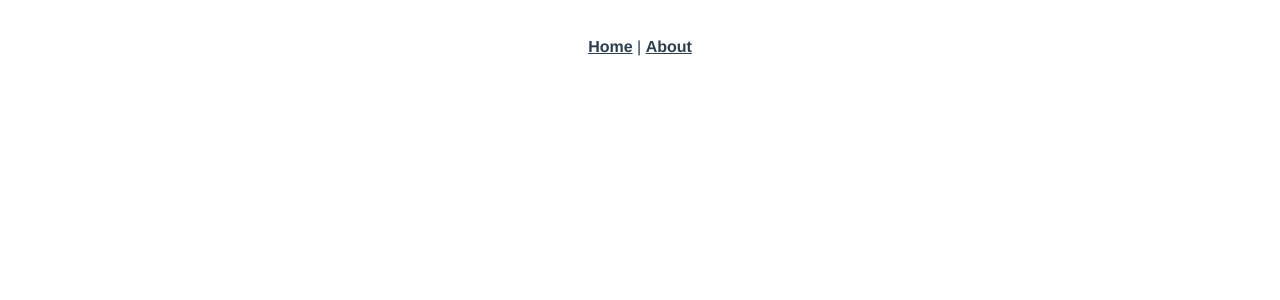
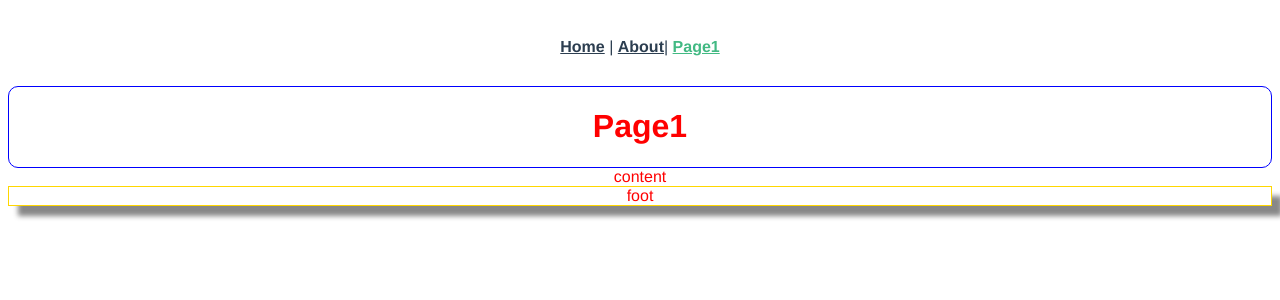
Before and after one commit to zhangliangAAA/vue-template, a Vue app: page /page1 in a window 1280 px wide. Shown: the top 300 px of the page. Built offline with nearby package versions, Linux system fonts and the light colour scheme.

Commit message:
增加自定义配置1.端口号 2.代理 3.别名 4.sass

```diff
--- a/package.json
+++ b/package.json
@@ -25,7 +25,9 @@
     "eslint-plugin-prettier": "^3.1.1",
     "eslint-plugin-vue": "^6.1.2",
     "lint-staged": "^9.5.0",
+    "node-sass": "^4.13.1",
     "prettier": "^1.19.1",
+    "sass-loader": "^8.0.2",
     "vue-template-compiler": "^2.6.11"
   },
   "gitHooks": {
--- a/src/App.vue
+++ b/src/App.vue
@@ -2,7 +2,8 @@
   <div id="app">
     <div id="nav">
       <router-link to="/">Home</router-link> |
-      <router-link to="/about">About</router-link>
+      <router-link to="/about">About</router-link>|
+      <router-link to="/page1">Page1</router-link>
     </div>
     <router-view />
   </div>
--- a/src/router/index.js
+++ b/src/router/index.js
@@ -1,6 +1,6 @@
 import Vue from "vue";
 import VueRouter from "vue-router";
-import Home from "../views/Home.vue";
+import Home from "@/views/Home.vue";
 
 Vue.use(VueRouter);
 
@@ -16,8 +16,12 @@ const routes = [
     // route level code-splitting
     // this generates a separate chunk (about.[hash].js) for this route
     // which is lazy-loaded when the route is visited.
-    component: () =>
-      import(/* webpackChunkName: "about" */ "../views/About.vue")
+    component: () => import(/* webpackChunkName: "about" */ "@/views/About.vue")
+  },
+  {
+    path: "/page1",
+    name: "Page1",
+    component: () => import(/* webpackChunkName: "about" */ "@/views/Page1.vue")
   }
 ];
 
--- /dev/null
+++ b/src/views/Page1.vue
@@ -0,0 +1,31 @@
+<template>
+  <div class="page1">
+    <div class="header">
+      <h1>Page1</h1>
+    </div>
+    <div class="content">
+      <div>content</div>
+    </div>
+    <div class="foot">
+      <div>foot</div>
+    </div>
+  </div>
+</template>
+
+<script>
+export default {};
+</script>
+
+<style lang="scss">
+.page1 {
+  color: red;
+  .header {
+    border: 1px solid blue;
+    border-radius: 10px;
+  }
+  .foot {
+    border: 1px solid gold;
+    box-shadow: 10px 10px 5px #888888;
+  }
+}
+</style>
--- /dev/null
+++ b/vue.config.js
@@ -0,0 +1,22 @@
+const path = require("path");
+function resolve(dir) {
+  return path.join(__dirname, dir);
+}
+module.exports = {
+  outputDir: "dest",
+  devServer: {
+    open: true,
+    port: 9000,
+    proxy: {
+      "/api": {
+        target: "http://localhost:3000",
+        pathRewrite: {
+          "/api": ""
+        }
+      }
+    }
+  },
+  chainWebpack: config => {
+    config.resolve.alias.set("@", resolve("src"));
+  }
+};
```
Also changed, not shown: 2 other files (tests, documents, lock files or other folders).
